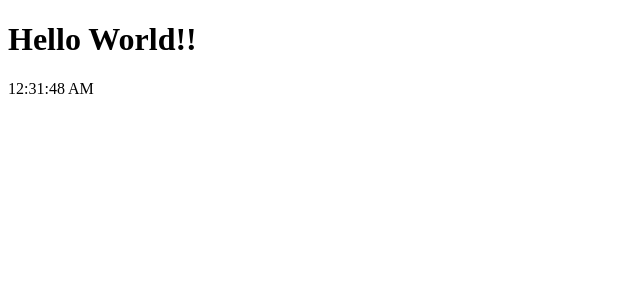
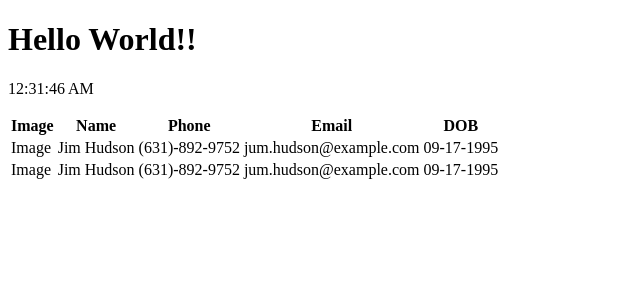
Before and after one commit to congmul/employDirectory, a React (Create React App) app: page / in a window 1280 px wide. Shown: the top 300 px of the page, without its empty margins (0-640 px from the left). Built offline with nearby package versions, Linux system fonts and the light colour scheme.

Commit message:
Basic Table components

```diff
--- a/src/App.js
+++ b/src/App.js
@@ -1,11 +1,13 @@
 import React from 'react'
 import CurrentClock from './components/CurrentClock'
+import Table from './components/Table'
 
 function App() {
     return (
         <div>
             <h1>Hello World!!</h1>
             <CurrentClock />
+            <Table />
         </div>
     )
 }
--- /dev/null
+++ b/src/components/Table.js
@@ -0,0 +1,44 @@
+import React from 'react'
+
+const TableHeader = () => {
+    return (
+        <tr>
+            <th>Image</th>
+            <th>Name</th>
+            <th>Phone</th>
+            <th>Email</th>
+            <th>DOB</th>
+        </tr>
+    )
+}
+
+const TableBody = (props) => {
+    return (
+        <tbody>
+            <tr>
+                <td>Image</td>
+                <td>Jim Hudson</td>
+                <td>(631)-892-9752</td>
+                <td>jum.hudson@example.com</td>
+                <td>09-17-1995</td>
+            </tr>
+            <tr>
+                <td>Image</td>
+                <td>Jim Hudson</td>
+                <td>(631)-892-9752</td>
+                <td>jum.hudson@example.com</td>
+                <td>09-17-1995</td>
+            </tr>
+        </tbody>
+    )
+}
+
+
+export default function Table() {
+    return (
+        <table>
+            <TableHeader />
+            <TableBody />
+        </table>
+    )
+}
```
Also changed, not shown: 1 other file (tests, documents, lock files or other folders).
